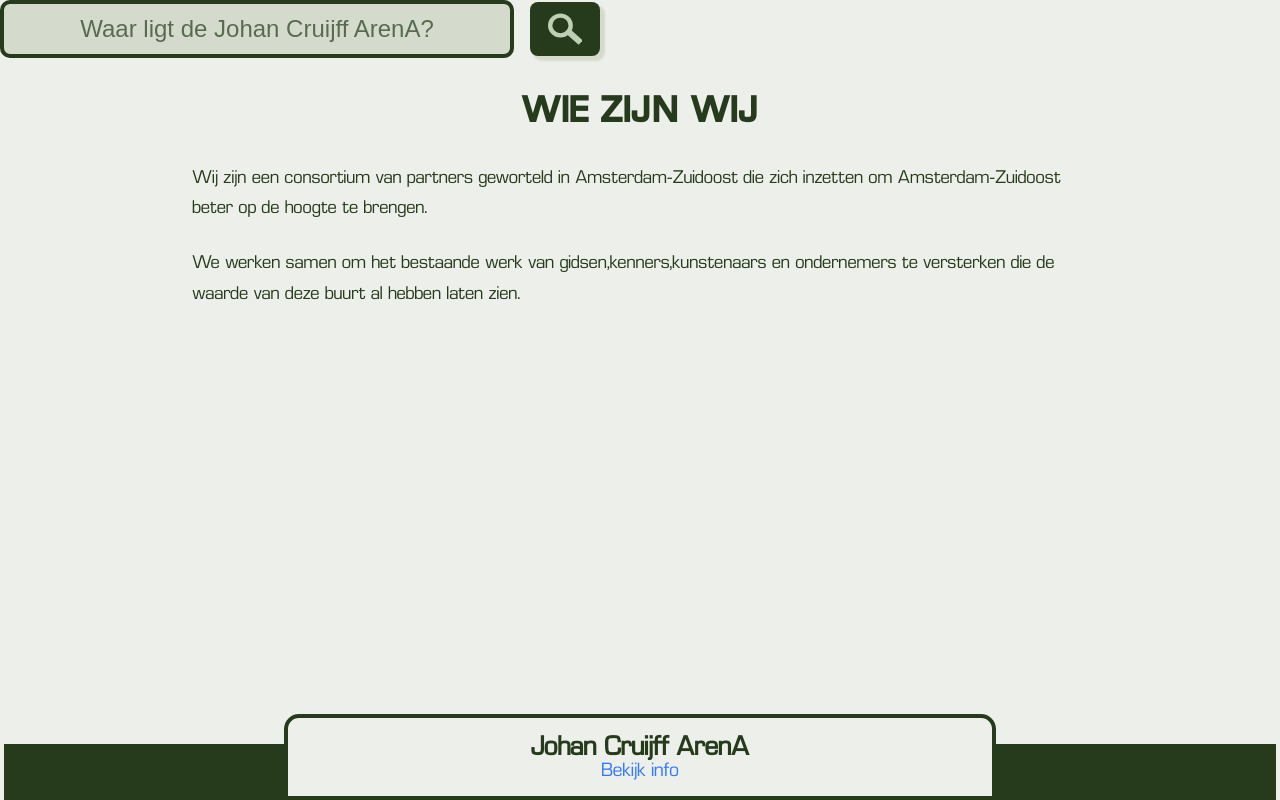
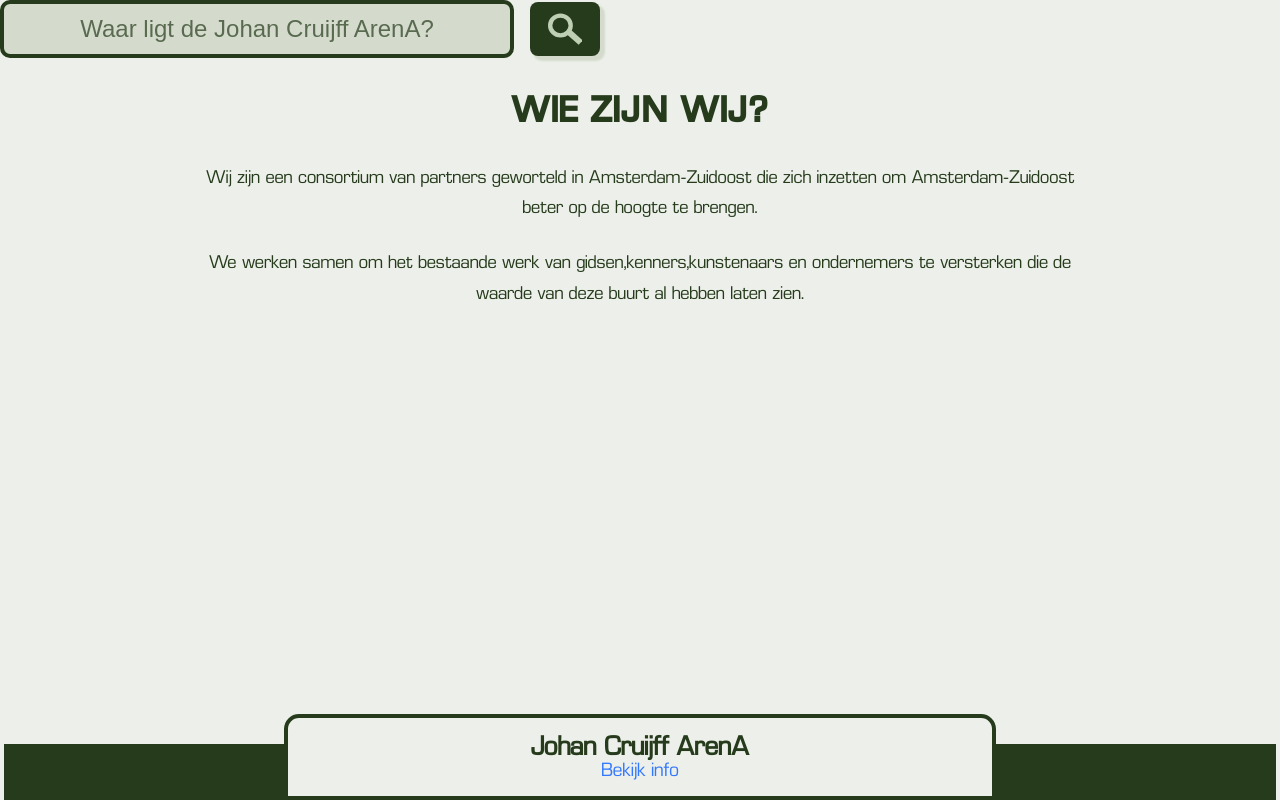
Before and after one commit to fdnd-agency/bijlmerchronicles, a SvelteKit app: page / in a window 1280 px wide. Built offline with nearby package versions, Linux system fonts and the light colour scheme.

Commit message:
vraagteken vergeten #68

```diff
--- a/src/routes/+page.svelte
+++ b/src/routes/+page.svelte
@@ -5,7 +5,7 @@
 
 <Searchbar />
 
-<h2>WIE ZIJN WIJ</h2>
+<h2>WIE ZIJN WIJ?</h2>
 <p>Wij zijn een consortium van partners geworteld in Amsterdam-Zuidoost die zich inzetten om Amsterdam-Zuidoost beter op de hoogte te brengen.</p>
 <p>We werken samen om het bestaande werk van gidsen, kenners, kunstenaars en ondernemers te versterken die de waarde van deze buurt al hebben laten zien.</p>
 
@@ -23,6 +23,7 @@
         margin-bottom: 1.5rem;
         justify-self: center;
         max-width: 70vw;
+        text-align: center;
     }
 
 </style>
```
